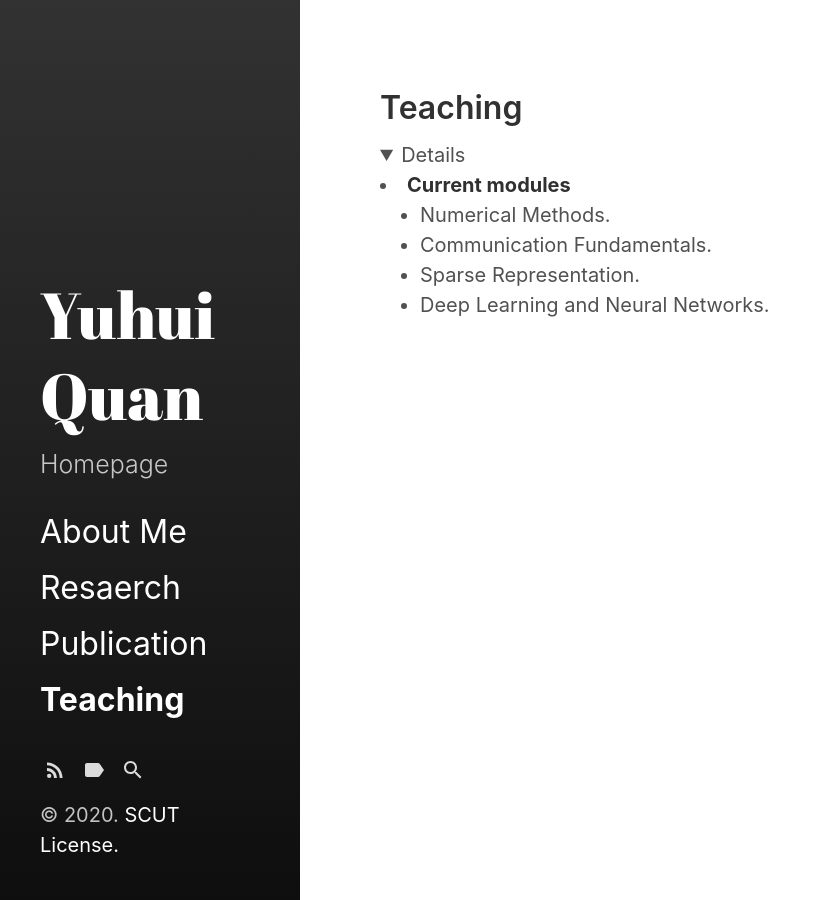
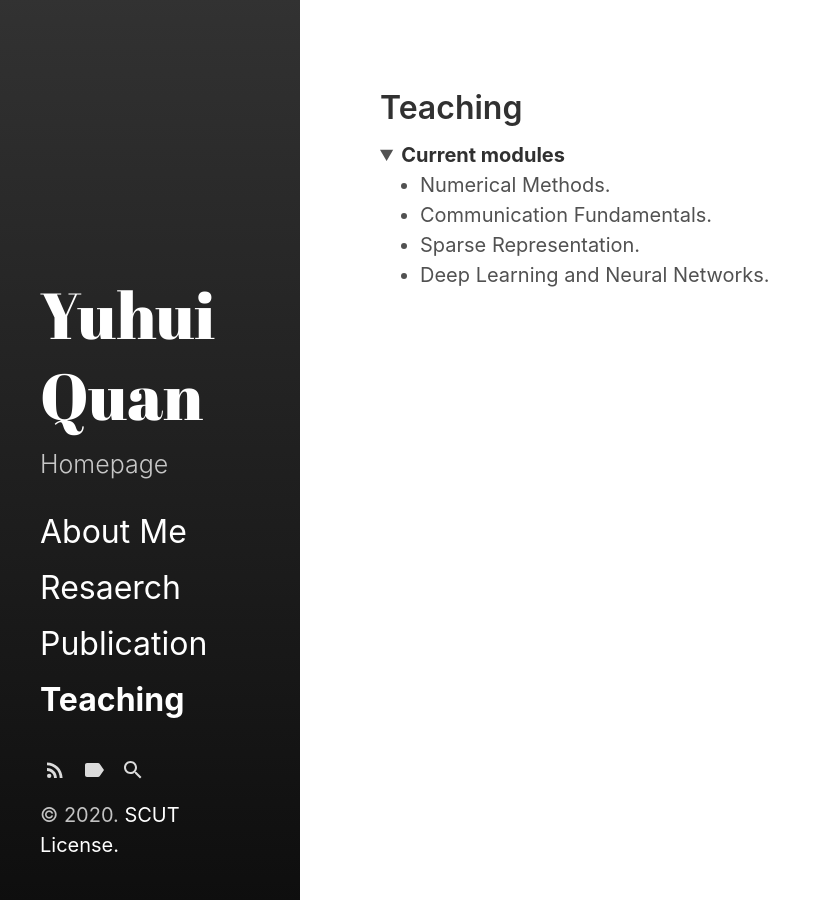
Before and after one commit to Dofboom/Dofboom.github.io, a Jekyll site: the page built from category/d.md, in a window 1280 px wide. Shown: the whole page, without its empty margins (0-831 px from the left). Built offline with Jekyll 4.4.1, drawn with Linux system fonts in a browser that asks for light colours.

Commit message:
Update d.md

```diff
--- a/category/d.md
+++ b/category/d.md
@@ -3,12 +3,11 @@ layout: category
 title: <font size=6>Teaching</font>
 ---
 <details open="">
-<li><strong>Current modules</strong>
+<summary><strong>Current modules</strong></summary>
 <ul>
 <li><span style="font-size: 100%;">Numerical Methods.</span></li>
 <li><span style="font-size: 100%;">Communication Fundamentals.</span></li>
 <li><span style="font-size: 100%;">Sparse Representation.</span></li>
 <li><span style="font-size: 100%;">Deep Learning and Neural Networks.</span></li>
 </ul>
-</li>
 </details>
```
